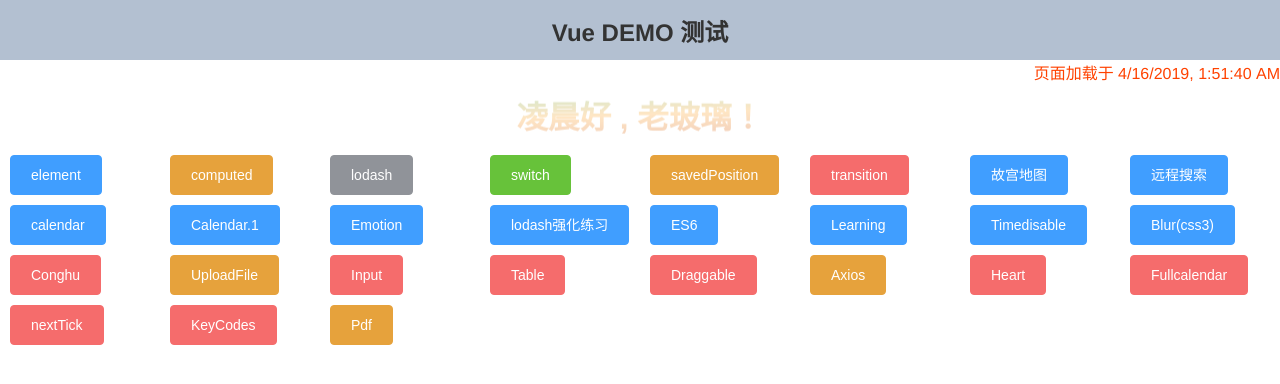
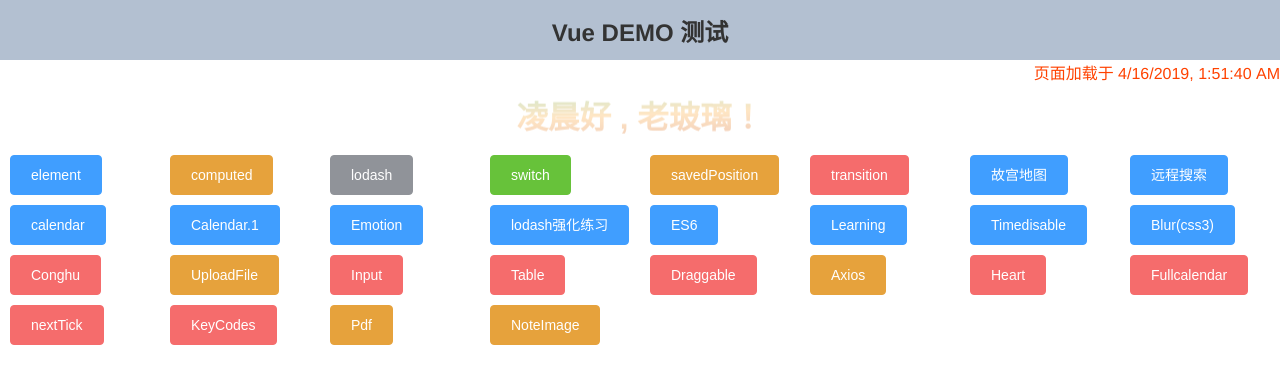
Before and after one commit to chengheai/daily-vue-demo, a Vue app: page /input#/dashboard in a window 1280 px wide. Shown: the top 384 px of the page. Built offline with nearby package versions, Linux system fonts and the light colour scheme.

Commit message:
add box-shadow🐙🌲

```diff
--- a/src/components/Dashboard.vue
+++ b/src/components/Dashboard.vue
@@ -138,6 +138,11 @@
         <el-button type="warning">Pdf</el-button>
       </router-link>
     </el-col>
+    <el-col :xs="12" :sm="6" :md="6" :lg="3" :xl="2">
+      <router-link to="/note-image" tag="li">
+        <el-button type="warning">NoteImage</el-button>
+      </router-link>
+    </el-col>
   </div>
 </template>
 
--- /dev/null
+++ b/src/components/NoteImage.vue
@@ -0,0 +1,47 @@
+<template>
+  <div>
+     <a href="https://chengheai.github.io/2019/07/16/%E4%BB%A3%E7%A0%81%E6%B3%A8%E9%87%8A%E5%90%84%E7%A7%8D%E5%9B%BE%E5%83%8F/" target="_blank">代码注释各种图像</a>
+  </div>
+</template>
+
+<script>
+/* eslint-disable */
+export default {
+
+}
+</script>
+
+<style lang='less' scoped>
+  div{
+    display: flex;
+    justify-content: center;
+    align-items: center;
+    height: calc(100vh - 100px);
+    width: 100%;
+    a{
+      text-decoration: none;
+      padding: 5px 25px;
+      color: rgb(209, 12, 209);
+      display: inline-block;
+      font-size: 20px;
+      background: #FEA001;
+      position: relative;
+      &:hover{
+        box-shadow: none;
+      }
+      &:after{
+        content: "";
+        position: absolute;
+        bottom: 5px;
+        right: 40px;
+        width: 65%;
+        height: 45%;
+        background-color: #bbb;
+        box-shadow: 0 0 10px 10px #bbb;
+        -webkit-transform: skew(30deg,4deg);
+        transform: skew(30deg,4deg);
+        z-index: -1;
+      }
+    }
+  }
+</style>
--- a/src/router/index.js
+++ b/src/router/index.js
@@ -27,6 +27,7 @@ import Heart from '@/components/Heart'
 import Fullcalendar from '@/components/Fullcalendar';
 import KeyCodes from '@/components/KeyCodes';
 import Pdf from '@/components/Pdf';
+import NoteImage from '@/components/NoteImage';
 import nextTick from '@/components/nextTick';
 /* eslint-disable */
 Vue.use(Router)
@@ -177,6 +178,11 @@ export default new Router({
       name: 'pdf',
       component: Pdf,
     },
+    {
+      path: '/note-image',
+      name: 'note-image',
+      component: NoteImage,
+    },
   ],
   scrollBehavior(to, from, savedPosition) {
     console.log(savedPosition);
```
Also changed, not shown: 9 other files (tests, documents, lock files or other folders).
